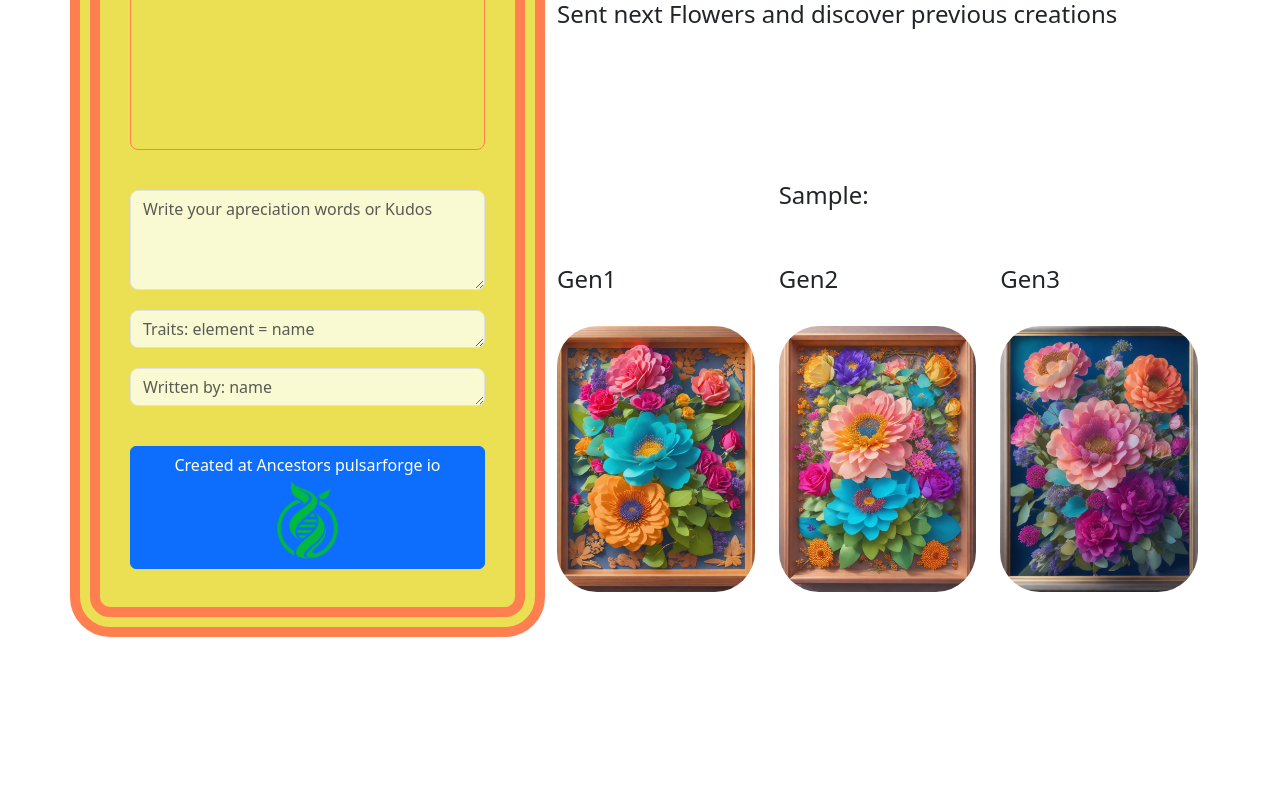
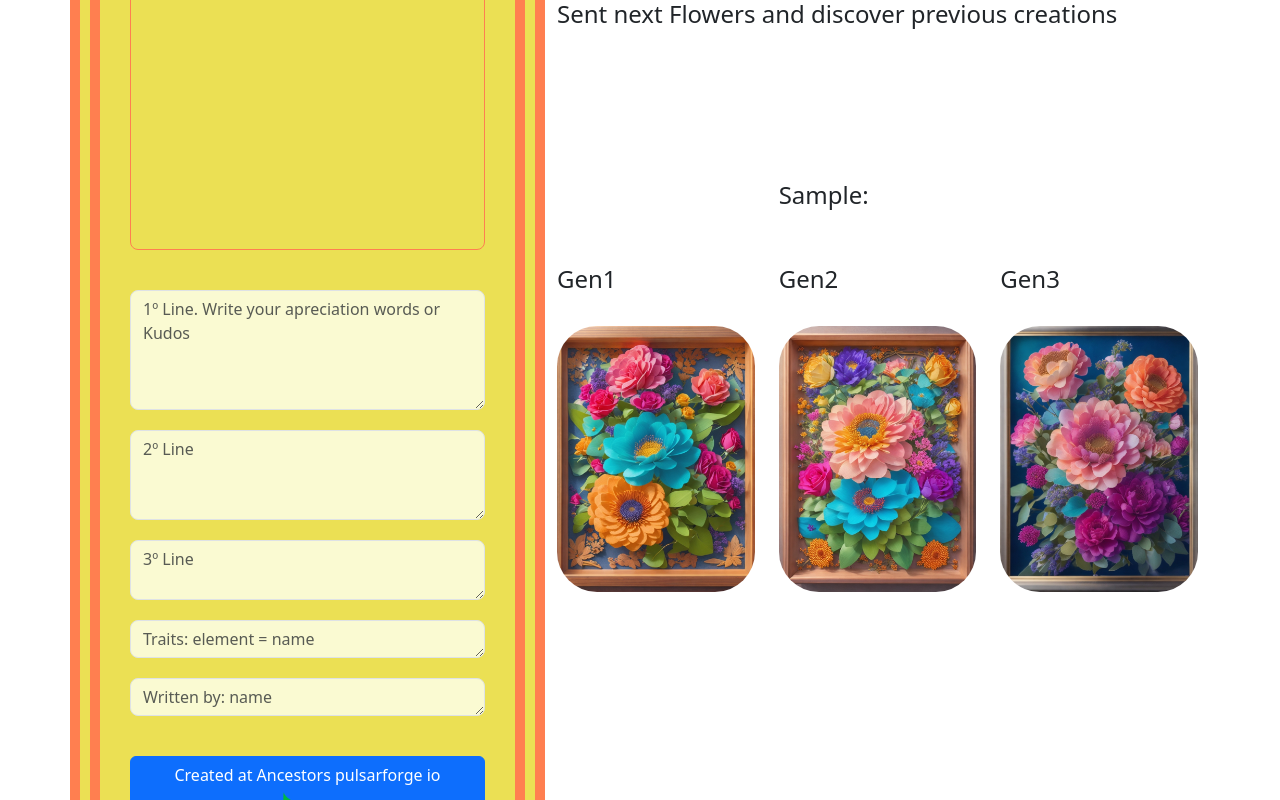
Before and after one commit to blockdatalabs/Ancestors-NFTs-Marketplace, a React (Create React App) app: page /share-tree-flowers in a window 1280 px wide. Shown: the part 857-1657 px from the top of the page. Built offline with nearby package versions, Linux system fonts and the light colour scheme; the HTML template or start-up script is replaced by a standard one.

Commit message:
better ui

```diff
--- a/src/components/Evolutions/Flowers.jsx
+++ b/src/components/Evolutions/Flowers.jsx
@@ -98,28 +98,40 @@ function Flowers() {
                 {image ? (
                   <img src={image} style={{width: "100%", borderRadius: 8,marginBottom: 40}} alt="Kudos" />
                 ) : (
-                  <h4 style={{border: "1px solid coral", borderRadius: 8, marginBottom: 40, paddingTop: 200, paddingBottom: 200, paddingLeft: 10}}><span>Drop an image here, desktop experience</span></h4>
+                  <h4 style={{border: "1px solid coral", borderRadius: 8, marginBottom: 40, paddingTop: 250, paddingBottom: 250, paddingLeft: 10}}><span>Drop an image here, desktop experience</span></h4>
                 )}
               </div>
               <textarea
                 type="multiliner"
                 className="form-control"
-                placeholder="Write your apreciation words or Kudos"
-                style={{  width: "100%", height: 100, borderRadius: 8, background: "lightgoldenrodyellow", marginBottom: 20  }}
+                placeholder="1º Line. Write your apreciation words or Kudos"
+                style={{  width: "100%", height: 120, borderRadius: 8, background: "lightgoldenrodyellow", marginBottom: 20  }}
+              />
+              <textarea
+                type="multiliner"
+                className="form-control"
+                placeholder="2º Line"
+                style={{  width: "100%", height: 90, borderRadius: 8, background: "lightgoldenrodyellow", marginBottom: 20  }}
+              />
+              <textarea
+                type="multiliner"
+                className="form-control"
+                placeholder="3º Line"
+                style={{  width: "100%", height: 60, borderRadius: 8, background: "lightgoldenrodyellow", marginBottom: 20  }}
               />
               <textarea
                 type="multiliner"
                 className="form-control"
                 placeholder="Traits: element = name"
-                style={{  width: "100%", height: 20, borderRadius: 8, background: "lightgoldenrodyellow", marginBottom: 20  }}
+                style={{  width: "100%", height: 30, borderRadius: 8, background: "lightgoldenrodyellow", marginBottom: 20  }}
               />
               <textarea
                 type="multiliner"
                 className="form-control"
                 placeholder="Written by: name"
-                style={{  width: "100%", height: 20, borderRadius: 8, background: "lightgoldenrodyellow", marginBottom: 40  }}
+                style={{  width: "100%", height: 30, borderRadius: 8, background: "lightgoldenrodyellow", marginBottom: 40  }}
               />
-              <h5 className="btn btn-primary">Created at Ancestors pulsarforge io <img src={Logo} style={{width: 85}} alt="Ancestors logo" /></h5>
+              <h5 className="btn btn-primary">Created at Ancestors pulsarforge io <img src={Logo} style={{width: 125}} alt="Ancestors logo" /></h5>
             </div>
           <div className="col-md-7">
             <h2>
```
